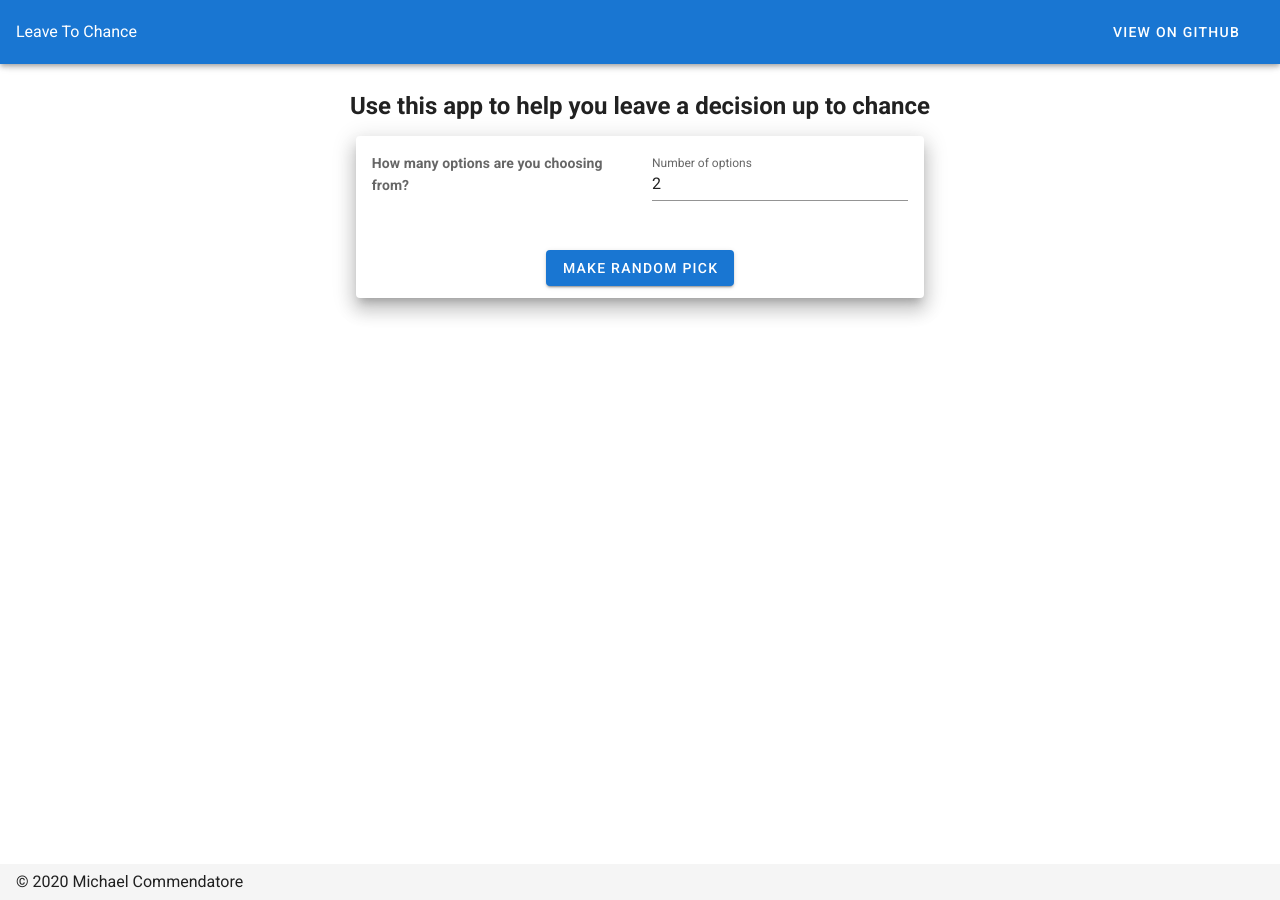
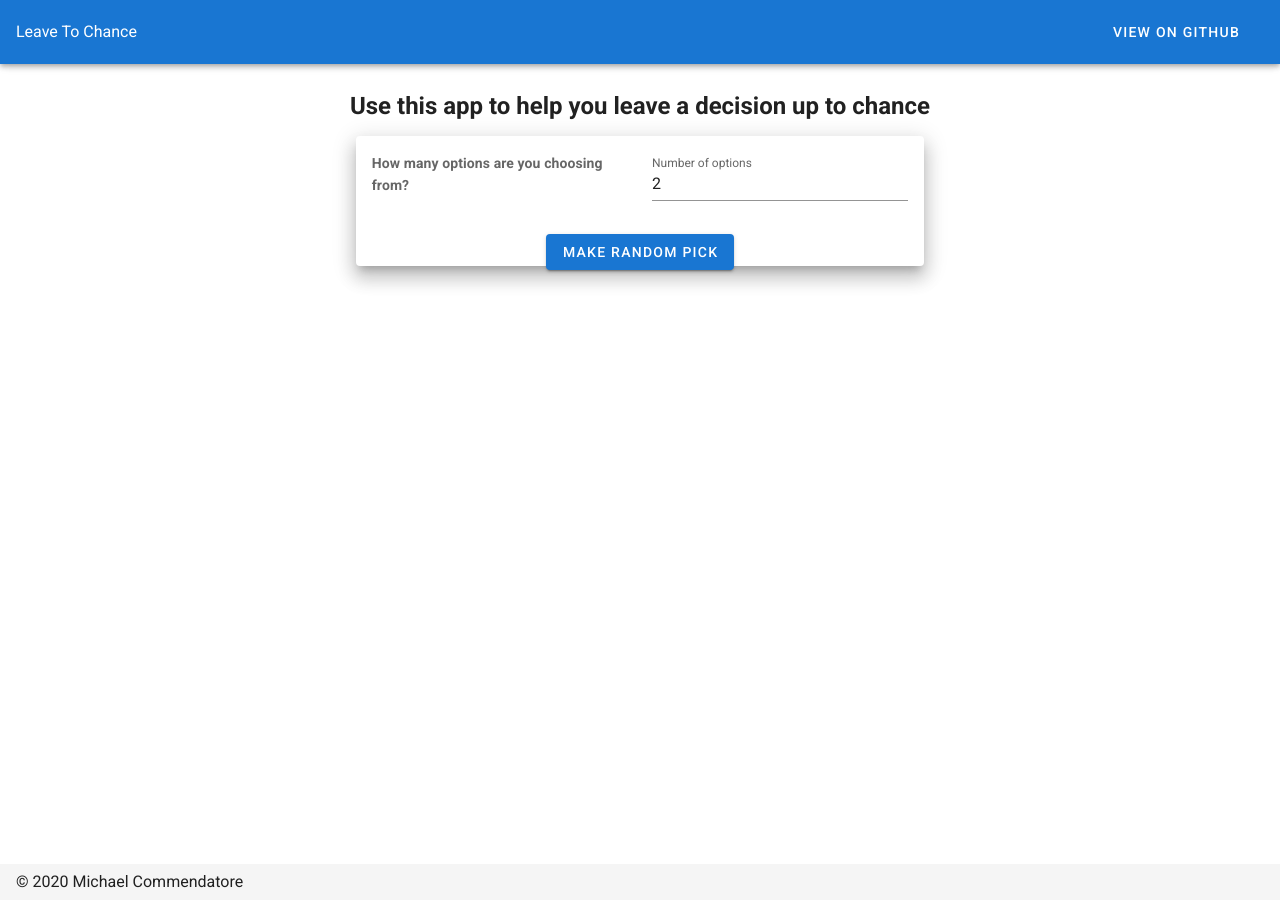
Before and after one commit to mcomm13/leave-to-chance, a Vue app: page / in a window 1280 px wide. Built offline with nearby package versions, Linux system fonts and the light colour scheme.

Commit message:
Fixed issue with row margin

```diff
--- a/src/App.vue
+++ b/src/App.vue
@@ -42,4 +42,7 @@ export default {
 .v-application--wrap {
   min-height: 100vh;
 }
+.row {
+  margin: auto;
+}
 </style>
--- a/src/components/LeaveToChance.vue
+++ b/src/components/LeaveToChance.vue
@@ -27,7 +27,7 @@
                 <div class="result__value">Option #{{ randomPick }}</div>
               </v-col>
             </v-row>
-            <v-card-actions style="padding: 24px">
+            <v-card-actions>
               <v-row align="center" justify="center">
                 <v-btn v-on:click="makeRandomPick" color="primary"
                   >Make Random Pick</v-btn
```
